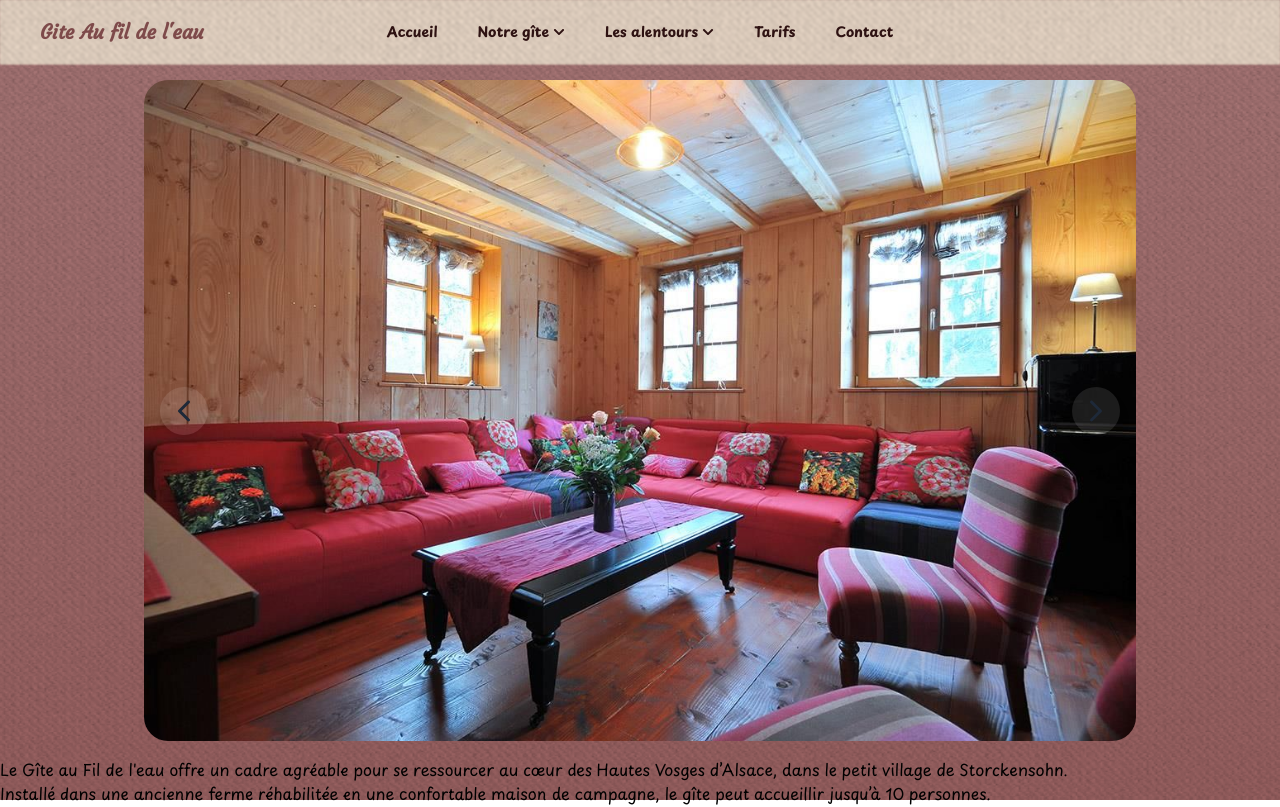
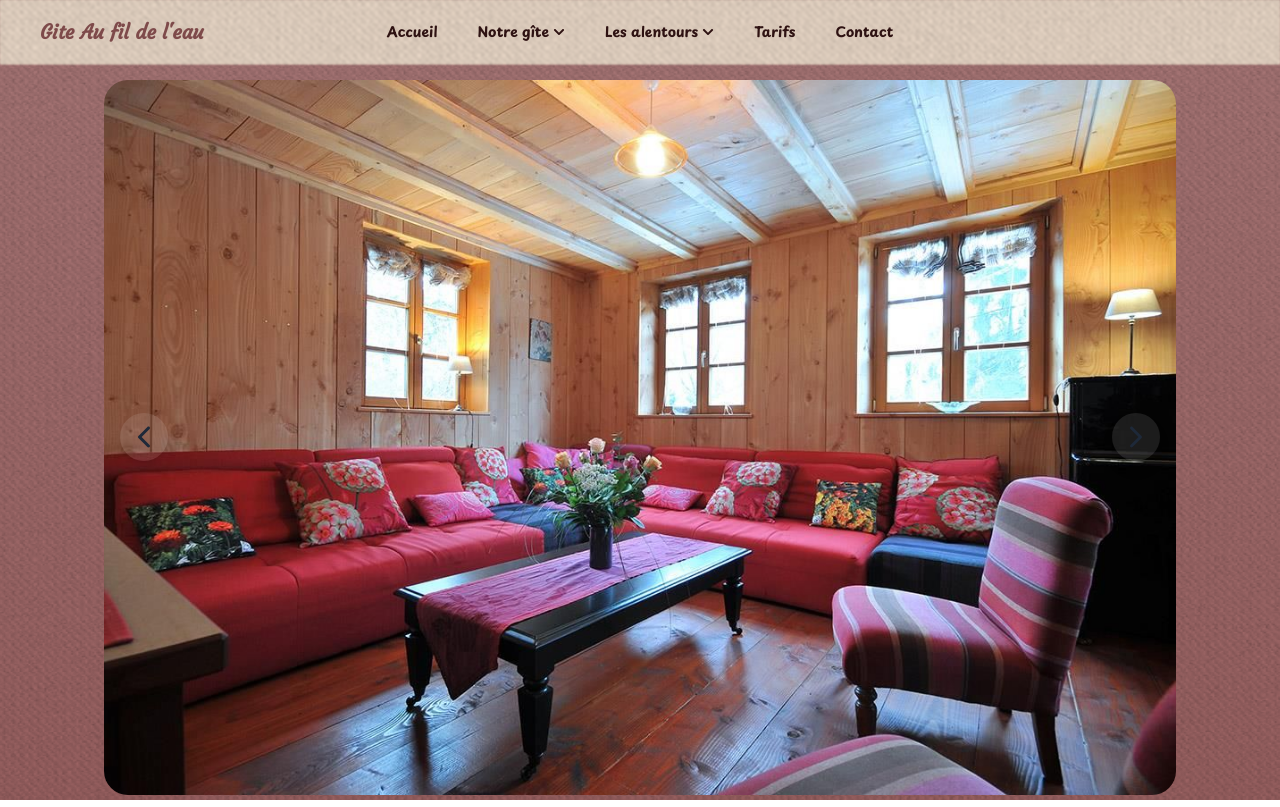
Before and after one commit to Annadesbois/gite-au-fil-de-leau, a Next.js app: page / in a window 1280 px wide. Shown: the top 807 px of the page. Built offline with nearby package versions, Linux system fonts and the light colour scheme.

Commit message:
add margin and padding in layout instead of carousel

```diff
--- a/app/layout.tsx
+++ b/app/layout.tsx
@@ -25,7 +25,9 @@ export default function RootLayout({
         <header>
           <Navbar />
         </header>
-        <main className="grow">{children}</main>
+        <main className="relative grow mx-auto w-full max-w-6xl px-3 md:px-10">
+          {children}
+        </main>
         <Footer />
       </body>
     </html>
--- a/components/carousel/PhotoCarousel.tsx
+++ b/components/carousel/PhotoCarousel.tsx
@@ -54,10 +54,10 @@ const PhotoCarousel: React.FC<PropType> = (props) => {
   }, [onPrevButtonClick, onNextButtonClick]);
 
   return (
-    <section className="w-full max-w-6xl mx-auto">
+    <section className="w-full">
       <div
         aria-roledescription="carousel"
-        className="relative mx-3 md:mx-10 lg:mx-20 my-4"
+        className="relative my-4"
         onMouseEnter={() => emblaApi?.plugins()?.autoplay?.stop()}
         onMouseLeave={() => emblaApi?.plugins()?.autoplay?.play()}
       >
```
